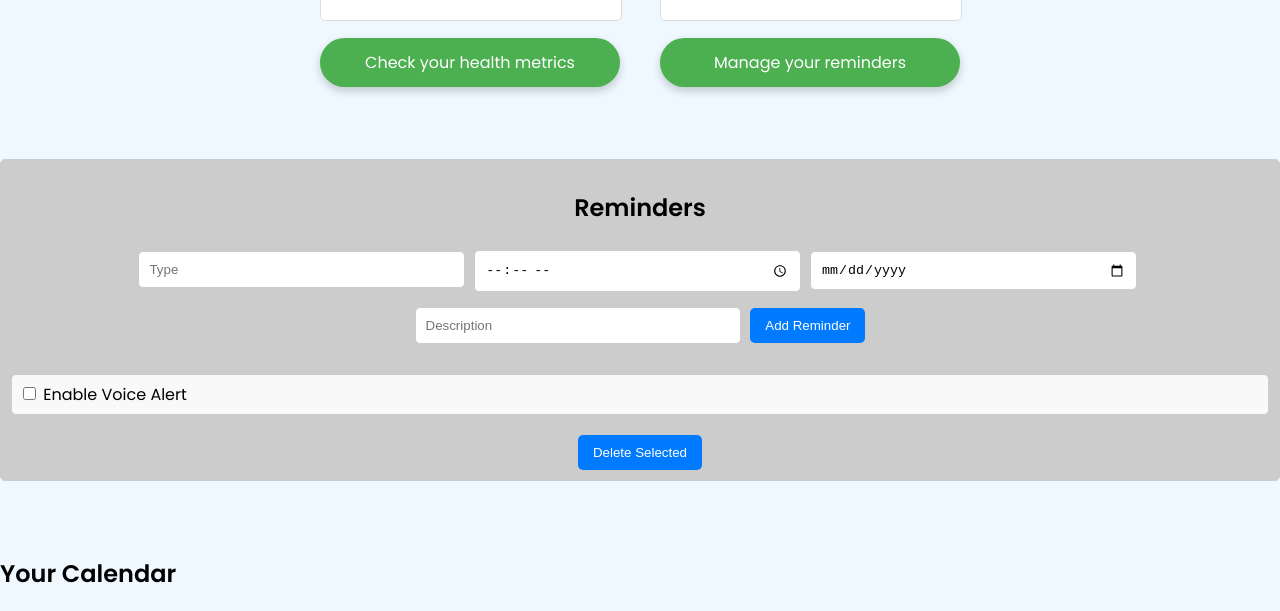
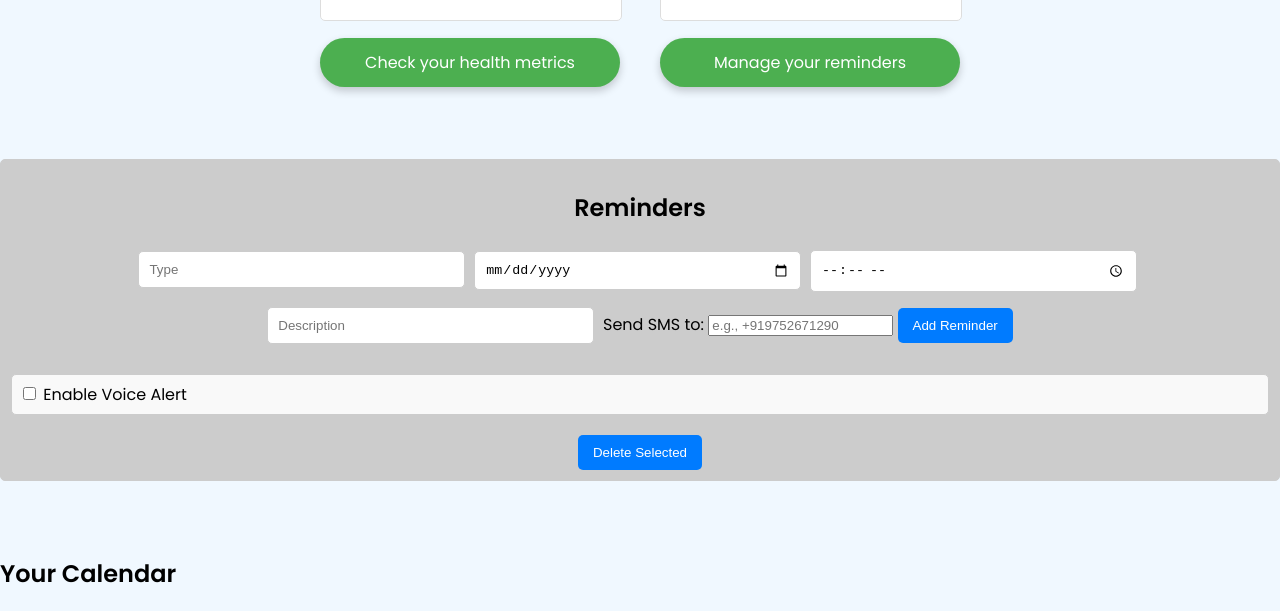
Before and after one commit to kanikakhurana5/Elderly_Care, a plain HTML site: page home.html in a window 1280 px wide. Shown: the part 480-1091 px from the top of the page. Drawn offline with Linux system fonts and the light colour scheme.

Commit message:
Update home.html

```diff
--- a/home.html
+++ b/home.html
@@ -56,11 +56,14 @@
                 <h2>Reminders</h2>
                 <form id="reminder-form">
                     <input type="text" id="reminder-type" placeholder="Type" required class="input-field">
+                    <input type="date" id="reminder-date" required class="input-field"> <!-- Added date field -->
                     <input type="time" id="reminder-time" required class="input-field">
-                    <input type="date" id="reminder-date" required class="input-field">
                     <input type="text" id="reminder-description" placeholder="Description" required class="input-field">
-                    <button type="submit" class="button add-reminder-button">Add Reminder</button>
+                    <label for="sms-to">Send SMS to:</label>
+                    <input type="tel" id="sms-to" required placeholder="e.g., +919752671290">
+                                        <button type="submit" class="button add-reminder-button">Add Reminder</button>
                 </form>
+
 
                 <div class="alert-section">
                     <label>
```
